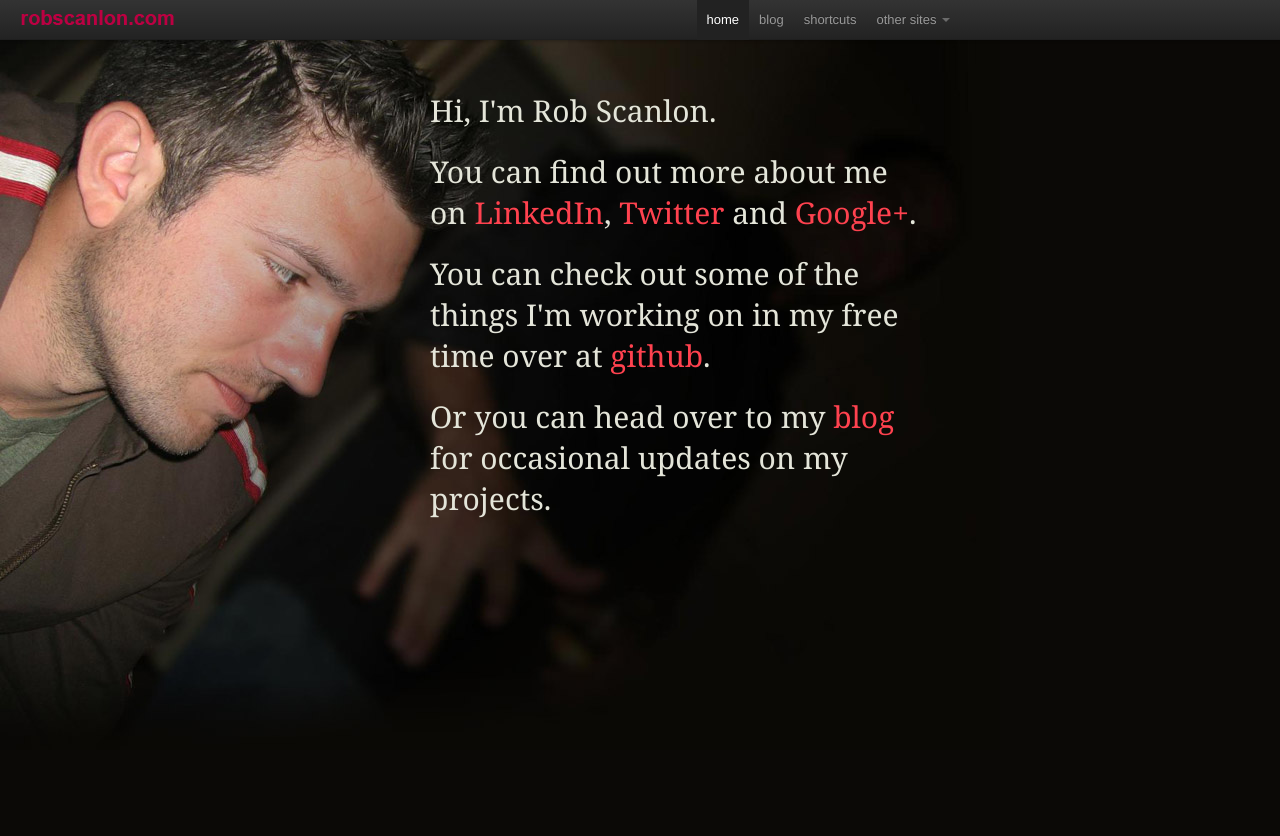
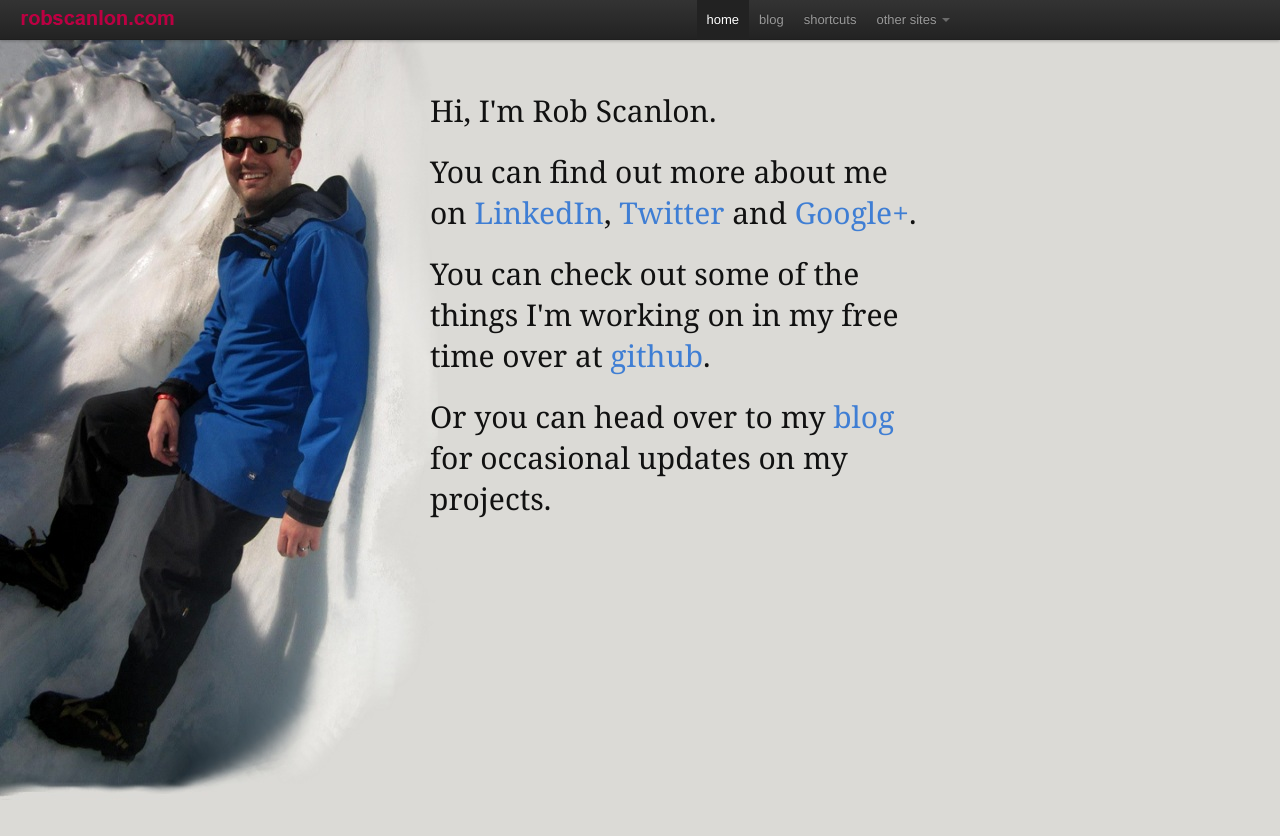
Before and after one commit to arscan/arscan.github.com, a Jekyll site: the page index.html, which Jekyll copies as it is, in a window 1280 px wide. Shown: the top 836 px of the page. Built offline with Jekyll 4.4.1, drawn with Linux system fonts in a browser that asks for light colours; nearby versions of some CDN libraries.

Commit message:
add glacier mode

```diff
--- /dev/null
+++ b/css/front2.css
@@ -0,0 +1,76 @@
+body
+{
+    background: url(/images/portrait_glacier.jpg) left top no-repeat #dbdad6;
+    color: #111;
+    padding: 0px;
+    margin-top:60px;
+}
+
+#content
+{
+    top: 30px;
+    margin-left: 400px;
+    width: 500px;
+    padding: 30px 30px 1px;
+    z-index:4;
+}
+
+#linkpopup
+{
+    position: absolute;
+    top: 170px;
+    left:110px;
+    width: 500px;
+    padding: 20px 20px 20px 20px;
+    z-index:5;
+    /*display: none;*/
+    background-color: rgba(255, 255, 255, 0.9);
+
+    -moz-border-radius:10px;
+    -webkit-border-radius:10px;
+    -khtml-border-radius:10px;
+    border-radius:10px;
+    color: #121212;
+    display:none;
+}
+
+#linkpopup ul{
+    margin:5px;
+}
+
+#linkpopup li {
+
+    list-style: none;
+    display:block;
+    float:left;
+    width:200px;
+}
+
+#linkpopup a {
+    font-size:14px;
+    color: #800000;
+    padding-left:30px;
+}
+
+p{
+    margin:0px 0px 20px 0px;
+    padding:0px;
+    font: Normal 30px Georgia, "Times New Roman", Times, serif;
+}
+
+a{
+    text-decoration:none;
+    color:#3f7ed4;
+}
+a:hover{
+    color:#83060f;
+}
+.container {
+    margin-left:20px;
+}
+
+.roblogo{
+    display: inline-block;
+    float: left;
+    background-image: url(/images/roblogo_gradient.png);
+}
--- a/index.html
+++ b/index.html
@@ -12,11 +12,13 @@
         <meta name="revisit-after" content="1 days" />
         <link rel="shortcut icon" href="/images/icons/favicon.ico">
         <link rel="alternate" type="application/atom+xml" href="/blog/atom.xml" title="Atom 1.0">
-        <link href="http://tent.robscanlon.com/profile" rel="https://tent.io/rels/profile" />
 
         <title>Rob Scanlon</title>
         <link rel="stylesheet" type="text/css" href="/css/bootstrap.css">
-        <link rel="stylesheet" type="text/css" href="/css/front.css">
+        <script type="text/javascript">
+            var cssver = Math.floor(Math.random() * 2 + 1);
+            document.write("<link rel=\"stylesheet\" type=\"text/css\" href=\"/css/front" + cssver + ".css\">");
+        </script>
 
         <!--[if lt IE 8]>
         <style type="text/css">
@@ -53,6 +55,7 @@
                  logogradientoffset=0,
                  logogradientoffsetmin=-300,
                  logogradientincrement=-1;
+
 
                  $('#kingsquest').css("background-image", "url(/images/prince_final.png)")
                  .css("background-position", "-26 -68")
```
Also changed, not shown: css/front1.css (renamed from css/front.css), images/portrait_glacier.jpg (added).
